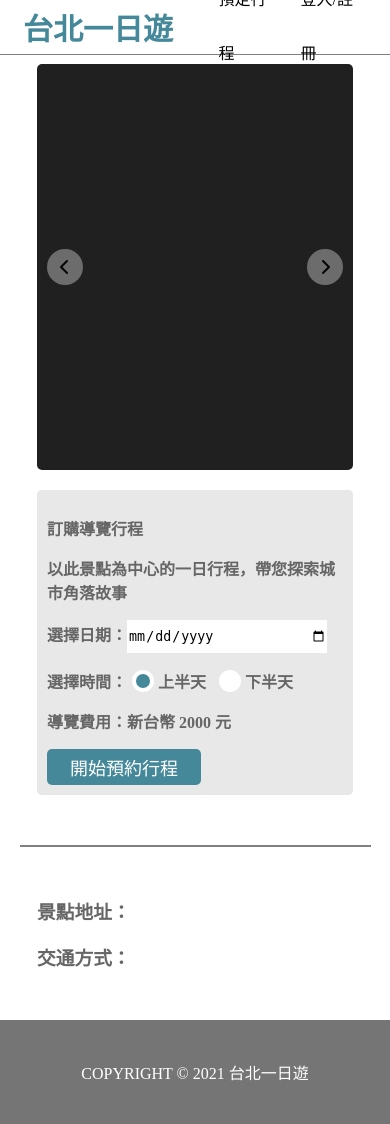
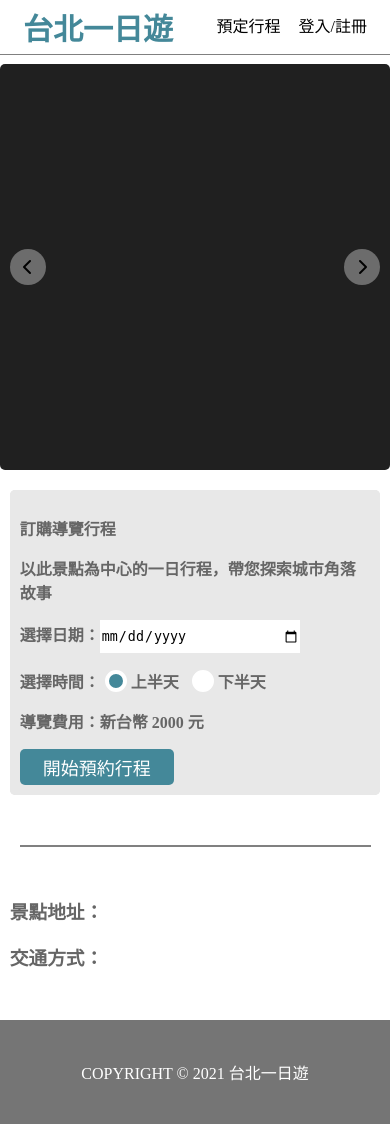
Before and after one commit to jokersaysjoke/taipei-day-trip, a Flask app: page /attraction/1 in a window 390 px wide. Run offline with Flask 2, Linux system fonts and the light colour scheme; some libraries are stand-ins or nearby versions.

Commit message:
修改rwd

```diff
--- a/static/attraction.css
+++ b/static/attraction.css
@@ -207,7 +207,7 @@ footer{
         width: 90%;
         justify-content: center;
     }
-    .welcome-lert{
+    .welcome-left{
         width: auto;
     }
     .welcome-right{
@@ -256,3 +256,24 @@ footer{
         margin-bottom: 50px;
     }
 }
+@media(max-width:600px){
+    .header-rightItem{
+        margin-left: auto;
+        line-height: 54px;
+    }
+    #welcome{
+        width: 100%;
+    }
+    .welcome-left{
+        width: auto;
+    }
+    .welcome-imgbox{
+        width: 100%;
+    }
+    .welcome-right{
+        width: 95%;
+    }
+    #article{
+        width: 95%;
+    }
+}
--- a/static/attraction.js
+++ b/static/attraction.js
@@ -5,7 +5,8 @@ let pathname=location.pathname;
 //載入頁面抓去API
 fetchAttracionApi();
 function fetchAttracionApi(){
-    fetch("http://127.0.0.1:3000/api/"+pathname)
+    // http://13.112.252.173:3000/
+    fetch("http://13.112.252.173:3000/api/"+pathname)
         .then(function(response){
             return response.json();
         })
--- a/static/index.css
+++ b/static/index.css
@@ -214,6 +214,10 @@ footer{
 }
 
 @media(max-width:600px){
+    .header-rightItem{
+        margin-left: auto;
+        line-height: 54px;
+    }
     #main{
         grid-template-columns: repeat(1,1fr);
     }
--- a/templates/attraction.html
+++ b/templates/attraction.html
@@ -13,7 +13,8 @@
         <div id="headBox">
             <div id="header">
                 <div class="header-left" >
-                    <a href="http://127.0.0.1:3000/" style="color: #448899; text-decoration: none;">台北一日遊</a>
+                    <!-- http://13.112.252.173/ -->
+                    <a href="http://13.112.252.173:3000/" style="color: #448899; text-decoration: none;">台北一日遊</a>
                 </div>
                 <div class="header-right">
                     <div class="header-rightItem">預定行程</div>
--- a/templates/index.html
+++ b/templates/index.html
@@ -11,7 +11,9 @@
     <body>
         <div id="header">
             <div class="header-left">
-                <a href="http://127.0.0.1:3000/" style="color: #448899;text-decoration: none; ">台北一日遊</a>
+                <!-- http://13.112.252.173:3000/ -->
+                <!-- http://127.0.0.1:3000/ -->
+                <a href="http://13.112.252.173:3000/" style="color: #448899;text-decoration: none; ">台北一日遊</a>
             </div>
             <div class="header-right">
                 <div class="header-rightItem">預定行程</div>
```
Also changed, not shown: static/mainAJAX.js (+6 -4 lines).
